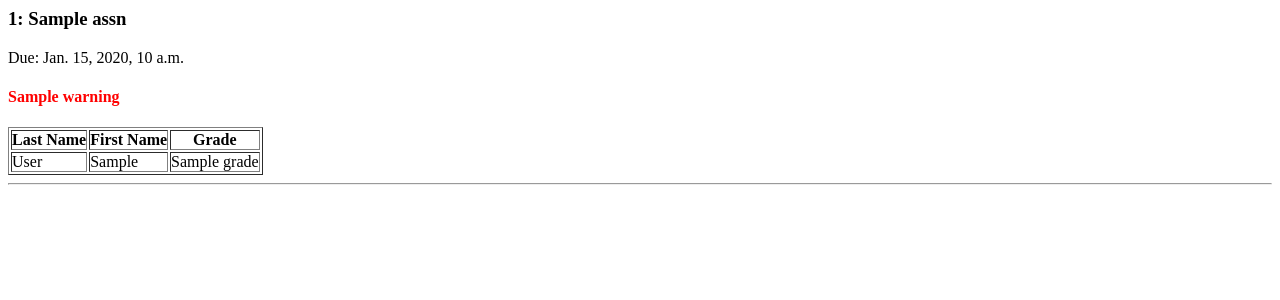
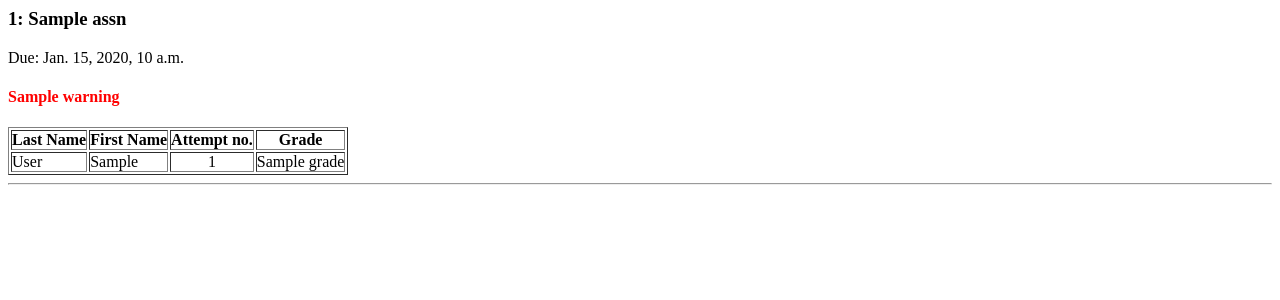
Before and after one commit to rossica/assignmentcollectorgrader, a Django app: template templates/collector/grades.html in a window 1280 px wide. Shown: the top 300 px of the page. Run offline with Django 3.2, Linux system fonts and the light colour scheme; the template is opened without the code that fills it: most values are stand-ins (such as "Sample title", 1, 10 or a date in 2020).

Commit message:
More visual tweaks.

```diff
--- a/templates/collector/grades.html
+++ b/templates/collector/grades.html
@@ -16,13 +16,15 @@
 			<tr>
 				<th>Last Name</th>
 				<th>First Name</th>
+				<th>Attempt no.</th>
 				<th>Grade</th>
 			</tr>
 			{% for g in stu %}
 				<tr>
 					<td>{{g.last_name}}</td>
 					<td>{{g.first_name}}</td>
-					<td>{{g.grade}}</td>
+					<td align=center>{{g.submission_number}}</td>
+					<td align=center>{{g.grade}}</td>
 				</tr>
 			{% endfor %}
 			</table>
```
